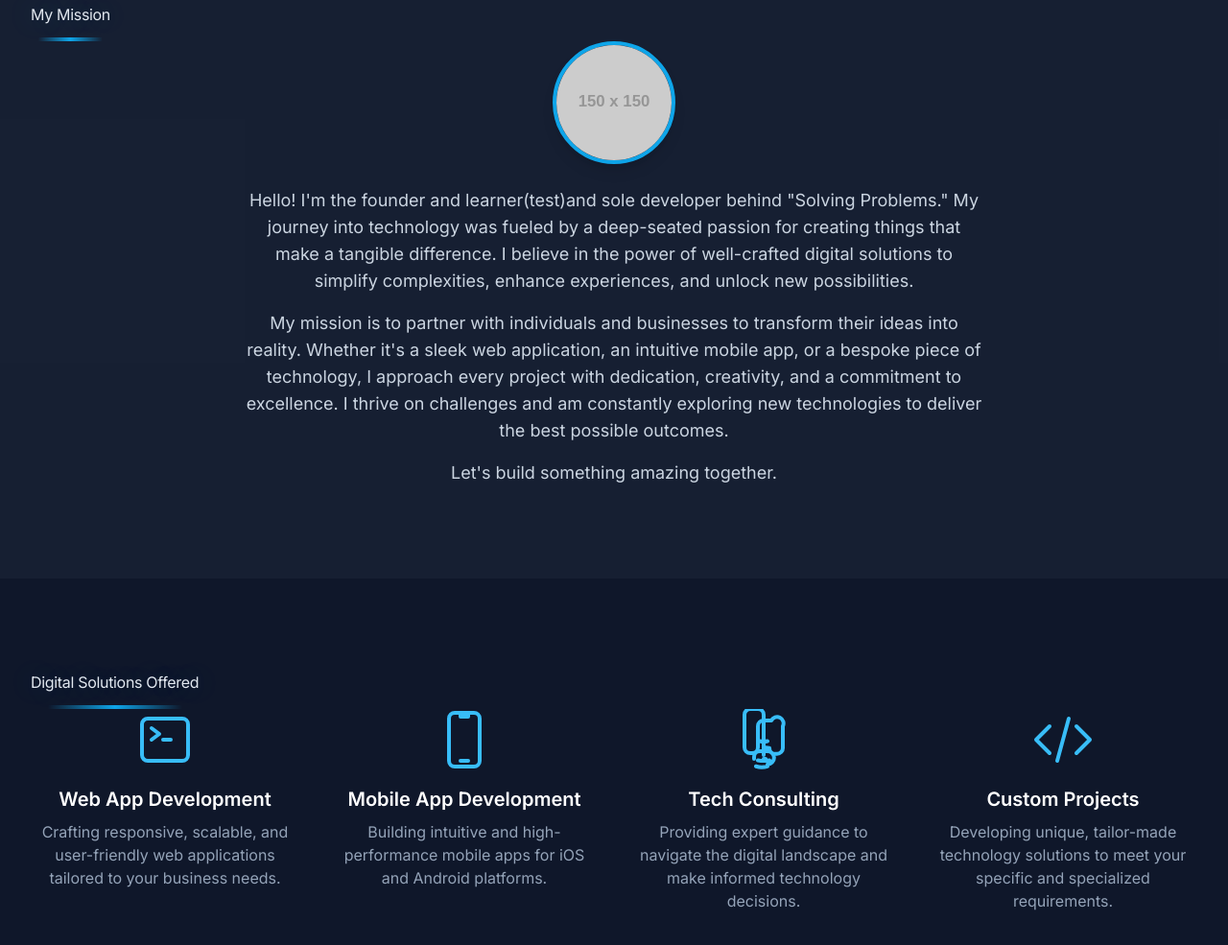
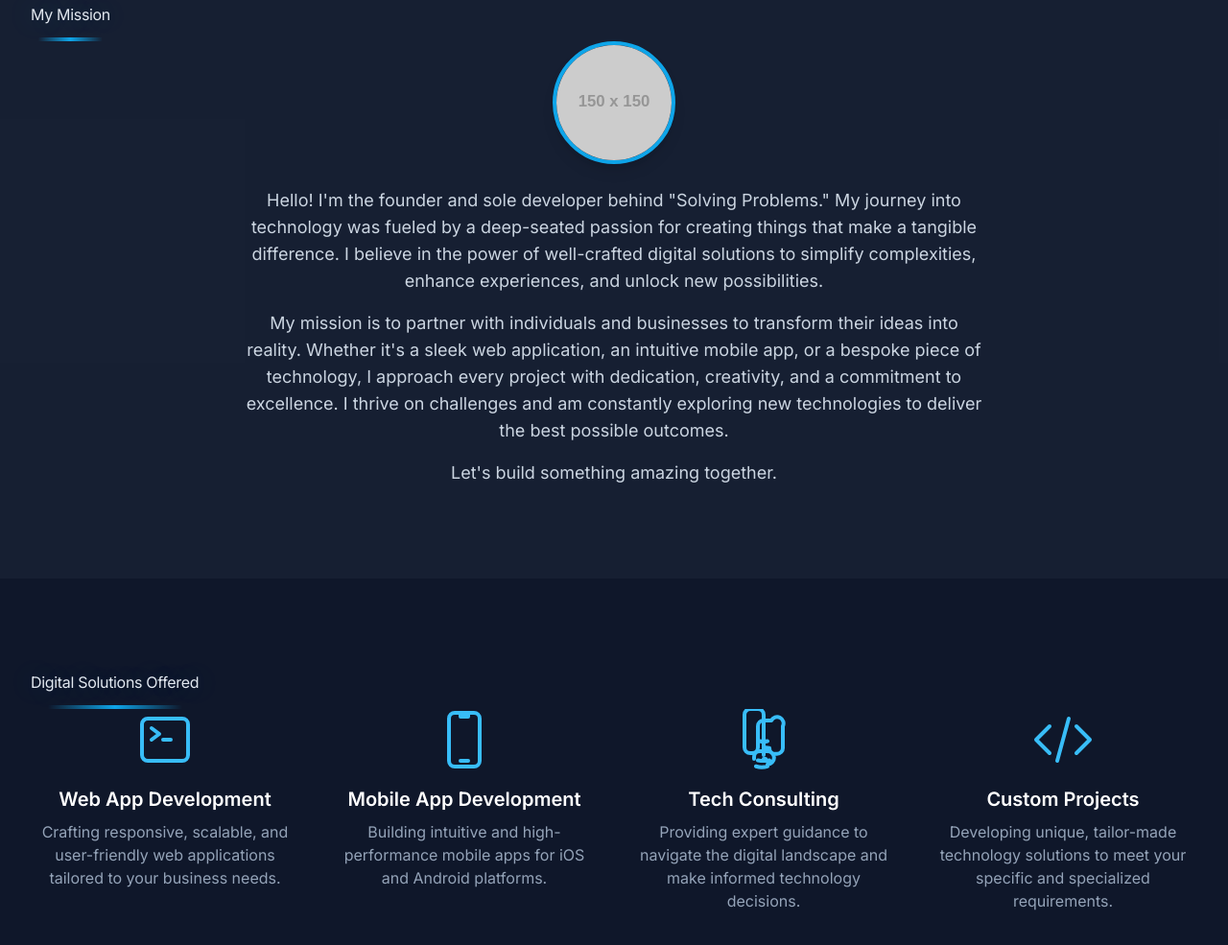
Before and after one commit to TeChBotZzZ/SolvingProblems, a plain HTML site: page Project_1/index.html in a window 1280 px wide. Shown: the part 893-1878 px from the top of the page at 96% size. Drawn offline with nearby package versions, Linux system fonts and the light colour scheme; placeholder pictures from the web are drawn by us.

Commit message:
Update index.html

```diff
--- a/Project_1/index.html
+++ b/Project_1/index.html
@@ -136,7 +136,7 @@
                 <div class="max-w-3xl mx-auto text-center">
                     <img src="https://placehold.co/150x150/1e293b/94a3b8?text=Founder" alt="Founder" class="w-32 h-32 rounded-full mx-auto mb-6 shadow-lg border-4 border-sky-500">
                     <p class="text-lg text-slate-300 mb-4">
-                        Hello! I'm the founder and learner(test)and sole developer behind "Solving Problems." My journey into technology was fueled by a deep-seated passion for creating things that make a tangible difference. I believe in the power of well-crafted digital solutions to simplify complexities, enhance experiences, and unlock new possibilities.
+                        Hello! I'm the founder and sole developer behind "Solving Problems." My journey into technology was fueled by a deep-seated passion for creating things that make a tangible difference. I believe in the power of well-crafted digital solutions to simplify complexities, enhance experiences, and unlock new possibilities.
                     </p>
                     <p class="text-lg text-slate-300 mb-4">
                         My mission is to partner with individuals and businesses to transform their ideas into reality. Whether it's a sleek web application, an intuitive mobile app, or a bespoke piece of technology, I approach every project with dedication, creativity, and a commitment to excellence. I thrive on challenges and am constantly exploring new technologies to deliver the best possible outcomes.
```
